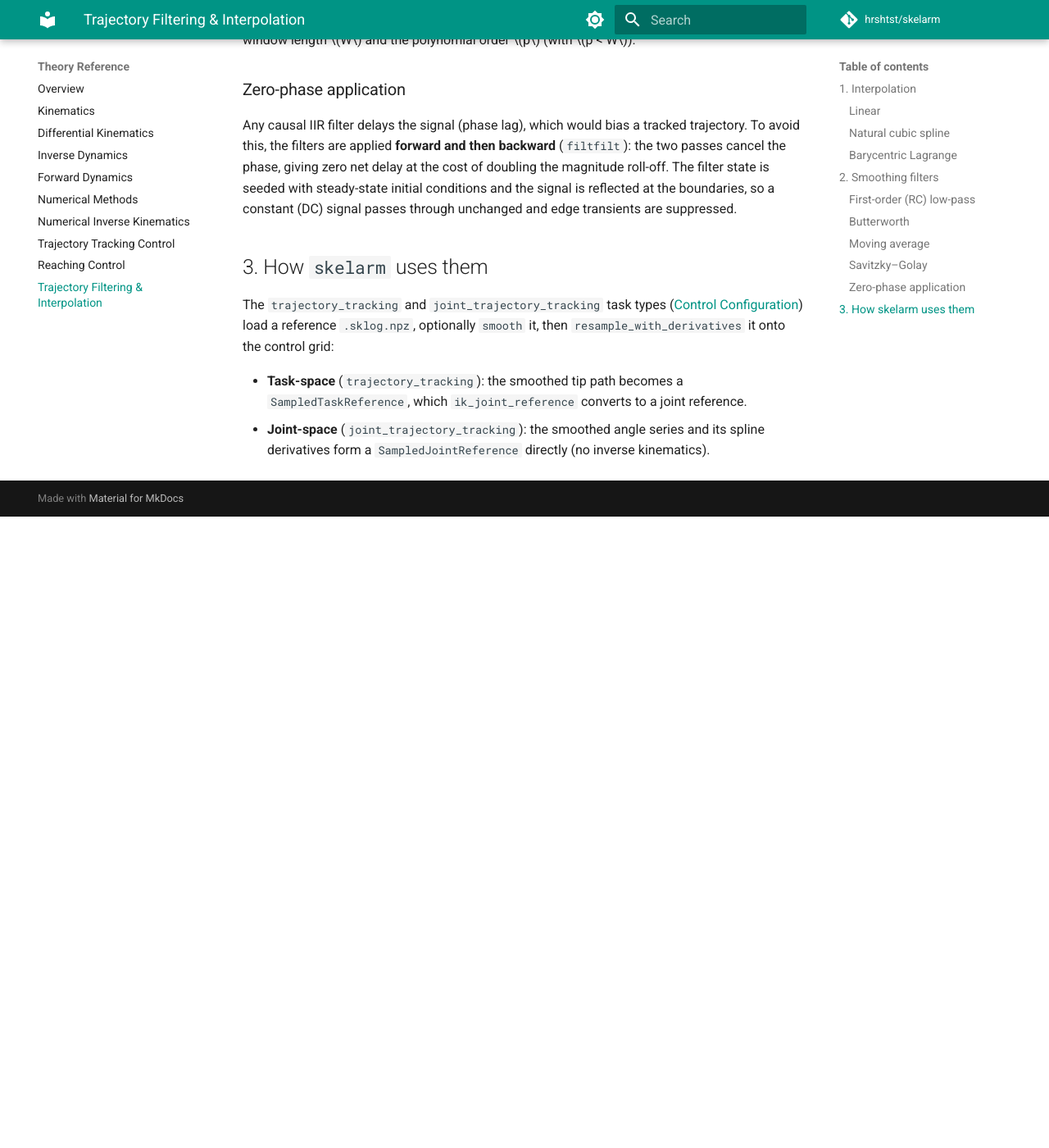
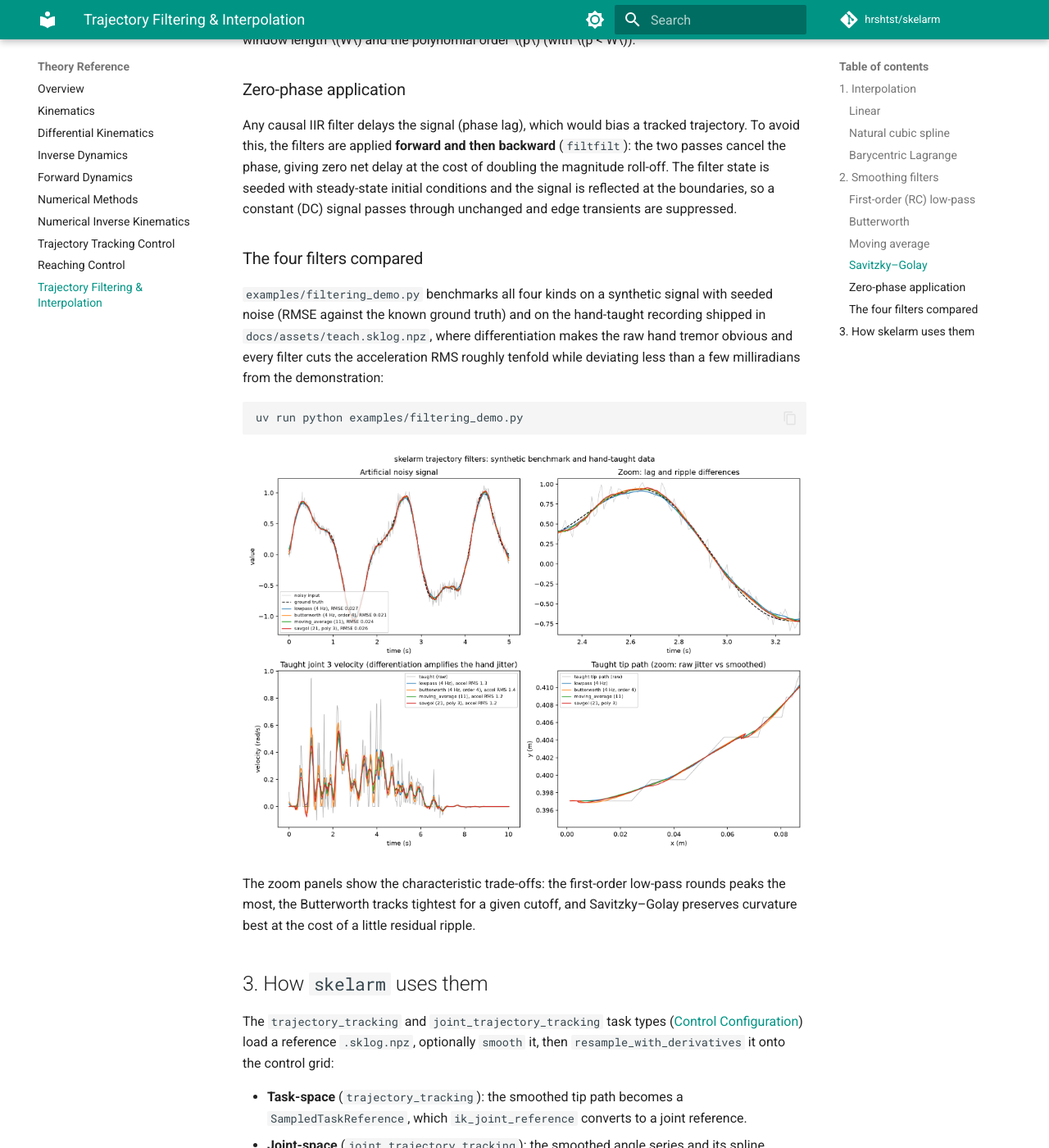
Before and after one commit to hrshtst/skelarm, an MkDocs documentation site: the page built from docs/reference/09_trajectory_filtering.md, in a window 1280 px wide and 1400 px high, scrolled down 2679 px. Shown: the whole window at 82% size. Built offline with MkDocs 1.6.1 and Material for MkDocs 9.7.7, drawn with Linux system fonts in a browser that asks for light colours; a script that is not in the unit is left out; comment, search, counter and statistics services are not loaded; before the commit the page ends 3309 px from its top, so only the background shows below that.

Commit message:
docs: wire the filter demonstration figure into the theory chapter

````diff
--- a/docs/reference/09_trajectory_filtering.md
+++ b/docs/reference/09_trajectory_filtering.md
@@ -119,6 +119,24 @@ doubling the magnitude roll-off. The filter state is seeded with steady-state
 initial conditions and the signal is reflected at the boundaries, so a constant
 (DC) signal passes through unchanged and edge transients are suppressed.
 
+### The four filters compared
+
+`examples/filtering_demo.py` benchmarks all four kinds on a synthetic signal with
+seeded noise (RMSE against the known ground truth) and on the hand-taught
+recording shipped in `docs/assets/teach.sklog.npz`, where differentiation makes
+the raw hand tremor obvious and every filter cuts the acceleration RMS roughly
+tenfold while deviating less than a few milliradians from the demonstration:
+
+```bash
+uv run python examples/filtering_demo.py
+```
+
+![Filter comparison: synthetic RMSE benchmark (top) and the hand-taught trajectory's velocity and zoomed tip path (bottom)](../assets/filtering_demo.png)
+
+The zoom panels show the characteristic trade-offs: the first-order low-pass
+rounds peaks the most, the Butterworth tracks tightest for a given cutoff, and
+Savitzky–Golay preserves curvature best at the cost of a little residual ripple.
+
 ## 3. How `skelarm` uses them
 
 The `trajectory_tracking` and `joint_trajectory_tracking` task types
````
Also changed, not shown: docs/assets/filtering_demo.png (added), 1 other file.
